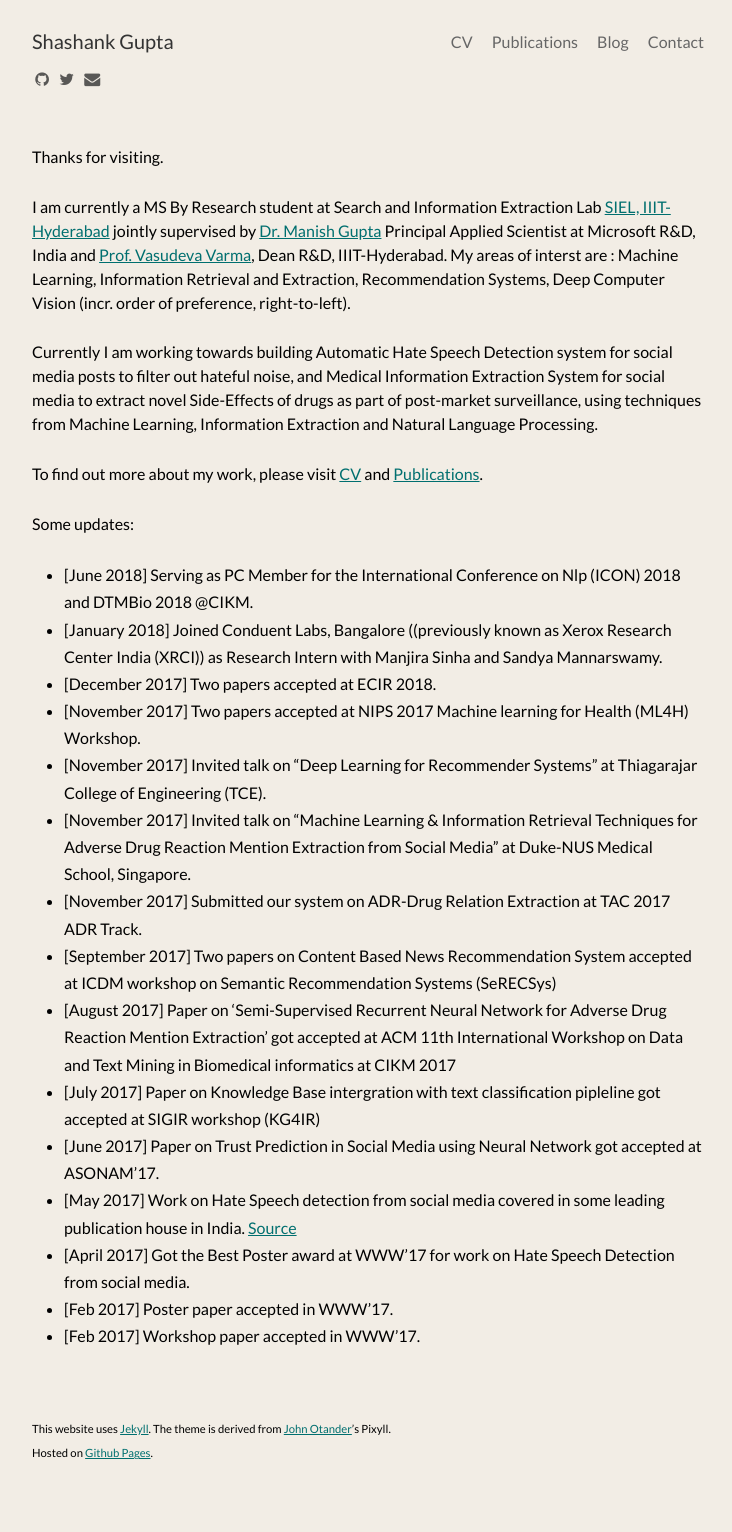
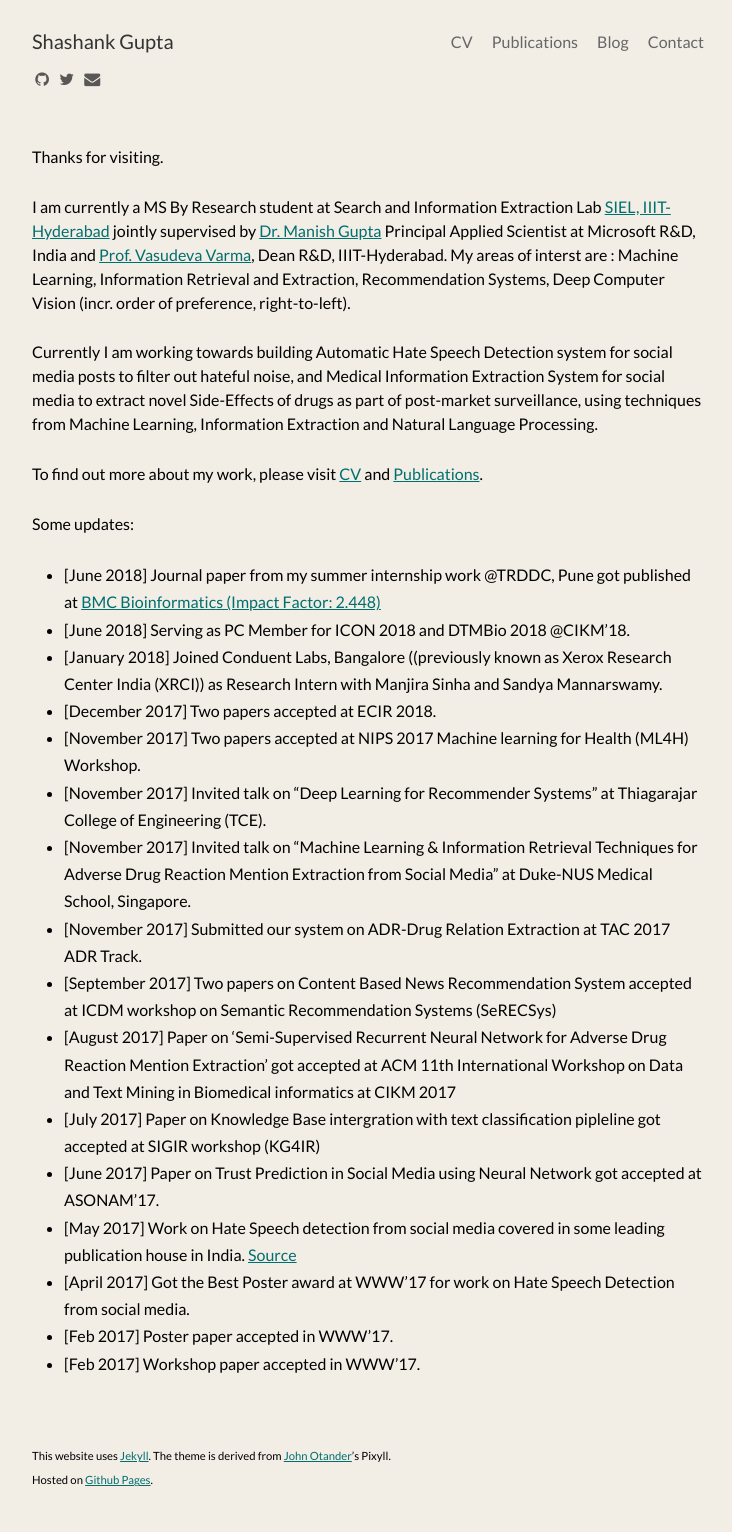
Before and after one commit to shashankg7/shashankg7.github.io, a Jekyll site: the page built from index.md, in a window 1280 px wide. Shown: the whole page, without its empty margins (272-1004 px from the left). Built offline with Jekyll 4.4.1, drawn with Linux system fonts in a browser that asks for light colours; nearby versions of some CDN libraries; before the commit the page ends 1505 px from its top, so only the background shows below that.

Commit message:
Update index.md

```diff
--- a/index.md
+++ b/index.md
@@ -13,7 +13,8 @@
 
 Some updates:
 
-* [June 2018] Serving as PC Member for the International Conference on Nlp (ICON) 2018 and DTMBio 2018 @CIKM.
+* [June 2018] Journal paper from my summer internship work @TRDDC, Pune got published at [BMC Bioinformatics (Impact Factor: 2.448)](https://bmcbioinformatics.biomedcentral.com/articles/10.1186/s12859-018-2192-4)
+* [June 2018] Serving as PC Member for ICON 2018 and DTMBio 2018 @CIKM'18.
 * [January 2018] Joined Conduent Labs, Bangalore ((previously known as Xerox Research Center India (XRCI)) as Research Intern with Manjira Sinha and Sandya Mannarswamy.
 * [December 2017] Two papers accepted at ECIR 2018.
 * [November 2017] Two papers accepted at NIPS 2017 Machine learning for Health (ML4H) Workshop.
```
